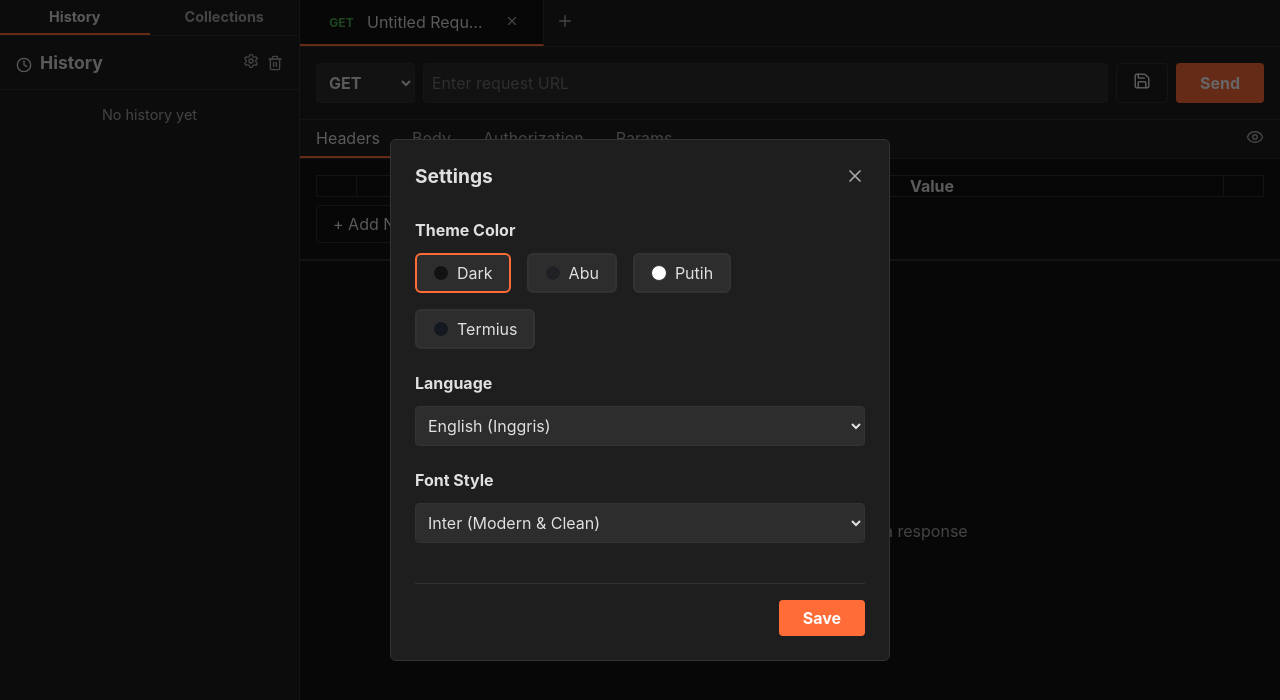
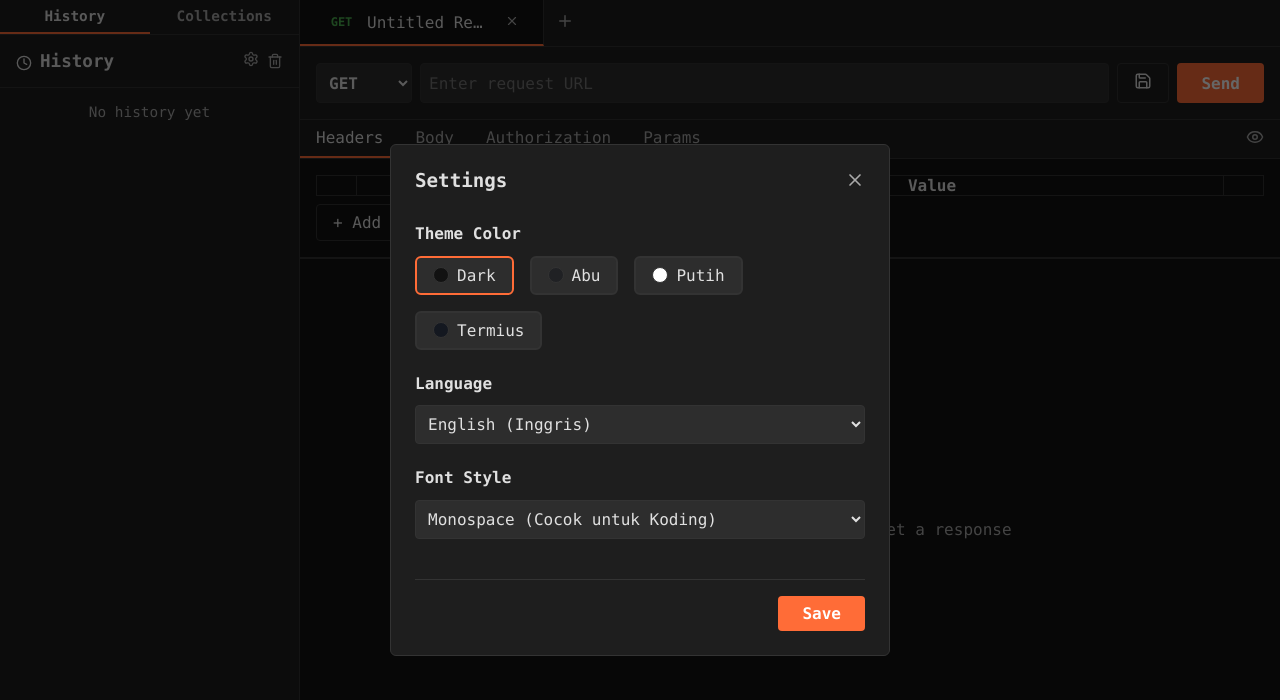
Before and after one commit to mayugoro/ekstensi-api-client, a React (Vite) app: page / in a window 1280 px wide. Both pictures are taken after a click on the icon 251 px from the left and 61 px from the top of the page. Shown: the top 700 px of the page. Built offline with nearby package versions, Linux system fonts and the light colour scheme.

Commit message:
fix: font sizes, text selection and set monospace as default

```diff
--- a/src/App.tsx
+++ b/src/App.tsx
@@ -13,7 +13,7 @@ function App() {
   const [savedRequests, setSavedRequests] = useState<SavedRequest[]>([]);
   const [sidebarTab, setSidebarTab] = useState<'history'|'collections'>('history');
   const [theme, setTheme] = useState<AppTheme>('dark');
-  const [fontFamily, setFontFamily] = useState('Inter');
+  const [fontFamily, setFontFamily] = useState('monospace');
   const [language, setLanguage] = useState('en');
   const [isSettingsOpen, setIsSettingsOpen] = useState(false);
 
@@ -27,7 +27,7 @@ function App() {
 
   // Settings temporary state
   const [tempTheme, setTempTheme] = useState<AppTheme>('dark');
-  const [tempFontFamily, setTempFontFamily] = useState('Inter');
+  const [tempFontFamily, setTempFontFamily] = useState('monospace');
   const [tempLanguage, setTempLanguage] = useState('en');
 
   const openSettings = () => {
@@ -71,11 +71,13 @@ function App() {
 
   useEffect(() => {
     if (fontFamily === 'monospace') {
-      document.body.style.fontFamily = 'monospace';
-    } else if (fontFamily === 'system') {
+      document.body.style.fontFamily = 'Consolas, "Courier New", monospace';
+    } else if (fontFamily === 'serif') {
+      document.body.style.fontFamily = 'Georgia, "Times New Roman", serif';
+    } else if (fontFamily === 'verdana') {
+      document.body.style.fontFamily = 'Verdana, Tahoma, sans-serif';
+    } else {
       document.body.style.fontFamily = 'system-ui, -apple-system, BlinkMacSystemFont, "Segoe UI", Roboto, sans-serif';
-    } else {
-      document.body.style.fontFamily = `"${fontFamily}", sans-serif`;
     }
   }, [fontFamily]);
 
@@ -529,10 +531,10 @@ function App() {
                   value={tempFontFamily}
                   onChange={(e) => setTempFontFamily(e.target.value)}
                 >
-                  <option value="Inter">Inter (Modern & Clean)</option>
-                  <option value="Roboto">Roboto (Classic Android)</option>
+                  <option value="system">System Default (Bawaan OS)</option>
+                  <option value="serif">Serif (Klasik & Elegan)</option>
+                  <option value="verdana">Verdana (Lebar & Jelas)</option>
                   <option value="monospace">Monospace (Cocok untuk Koding)</option>
-                  <option value="system">System Default (Bawaan OS)</option>
                 </select>
               </div>
             </div>
```
